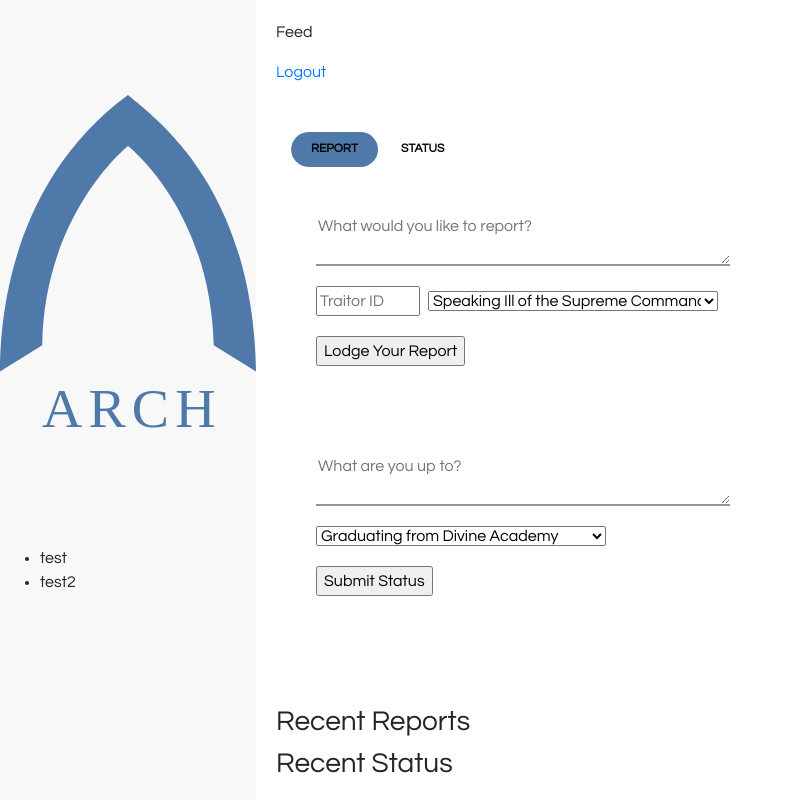
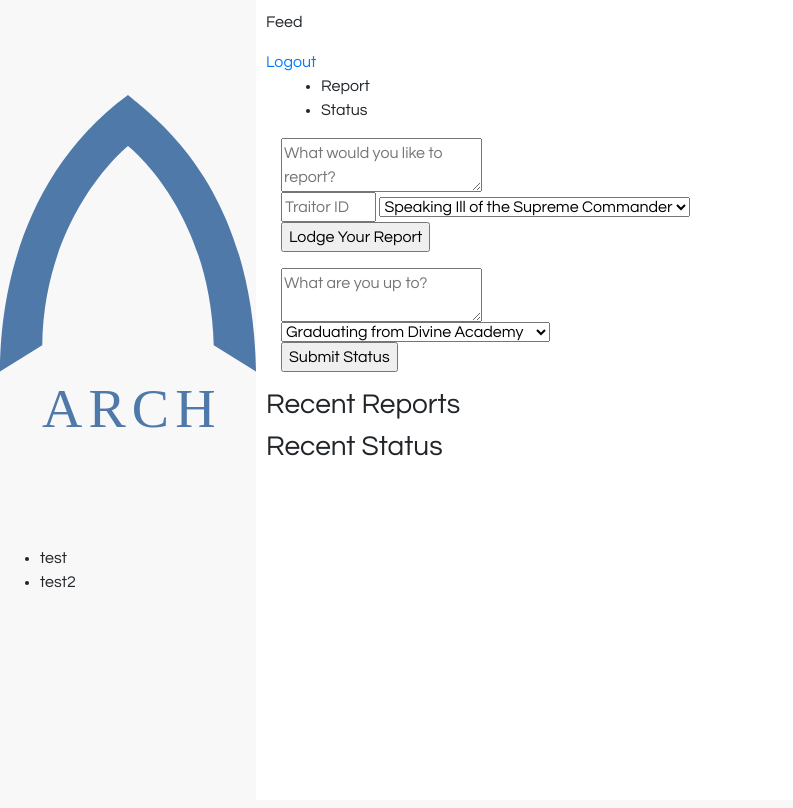
Before and after one commit to blaiddyd/arch-rank, a Flask app: page /feed in a window 1280 px wide. Shown: the whole page, without its empty margins (0-793 px from the left). After the commit the page ends 588 px from the top, so only its background shows below. Run offline with Flask 2, Linux system fonts and the light colour scheme; the visitor is signed in with stand-in values (Sample User, id 1); data comes from the database, SQL or seed files in the repository; data that the repository does not hold is empty; some libraries are stand-ins or nearby versions.

Commit message:
Updated feed

```diff
--- a/app/templates/feed.html
+++ b/app/templates/feed.html
@@ -1,123 +1,6 @@
 {% extends "sidebar-base.html" %}
 
 {% block content %}
-<div class="feedbox">
-<style>
-     #feed {
-          max-width: 2000px;
-     }
-     .container {
-          width: 100%;
-          margin: 3rem auto;
-          display: flex;
-          justify-content: start;
-          align-content: start;
-          align-items: start;
-          flex-direction: column;
-     }
-
-     .tab--slider {
-          width: 100%;
-          float: left;
-          margin-bottom: 20px;
-     }
-
-     .tab--tabs {
-          display: block;
-          float: left;
-          margin: 0;
-          padding: 0;
-          list-style: none;
-          position: relative;
-          border-radius: 20px;
-          overflow: hidden;
-          background: white;
-          height: 35px;
-          user-select: none;
-      }
-
-      .tab--tabs::after {
-          content: "";
-          width: 50%;
-          background: #4e79a8;
-          height: 100%;
-          position: absolute;
-          top: 0;
-          left: 0;
-          transition: all 250ms ease-in-out;
-          border-radius: 20px;
-      }
-
-      .tab--tabs.slide::after {
-          left: 50%;
-      }
-
-      .tab-slider--trigger {
-          font-size: 12px;
-          line-height: 1;
-          font-weight: bold;
-          color: black;
-          text-transform: uppercase;
-          text-align: center;
-          padding: 11px 20px;
-          position: relative;
-          z-index: 2;
-          cursor: pointer;
-          display: inline-block;
-          transition: color 250ms ease-in-out;
-          user-select: none;
-      }
-
-      .tab-slider--trigger:active {
-          color: white;
-      }
-
-      .tab--body {
-           width: 100%;
-          margin-bottom: 20px;
-          padding: 25px;
-      }
-
-      .form-body {
-          width: 100%;
-          margin-block-end: 20px;
-      }
-
-      .form-body textarea {
-           width: 100%;
-           border: none;
-           border-bottom: 2px solid #959595;
-      }
-
-      .form-actions {
-          width: 100%;
-          display: flex;
-          justify-content: start;
-          align-items: start;
-          align-content: start;
-          flex-direction: column;
-      }
-
-      .form-actions--container {
-          width: 100%;
-          margin-bottom: 20px;
-      }
-
-      .form-actions--container input {
-           width: 25%;
-           margin-right: 5px;
-      }
-
-      .form-actions--container select {
-           width: 70%;
-      }
-
-      .form-button {
-           float: right;
-      }
-
-
-</style>
 <div class="feedbox">
      <div id="feed">
           <p>Feed</p>
@@ -212,7 +95,5 @@
            $(".tab--slider li").removeClass("active");
            $(this).addClass("active");
       });
-
-
  </script>
 {% endblock content %}
```
